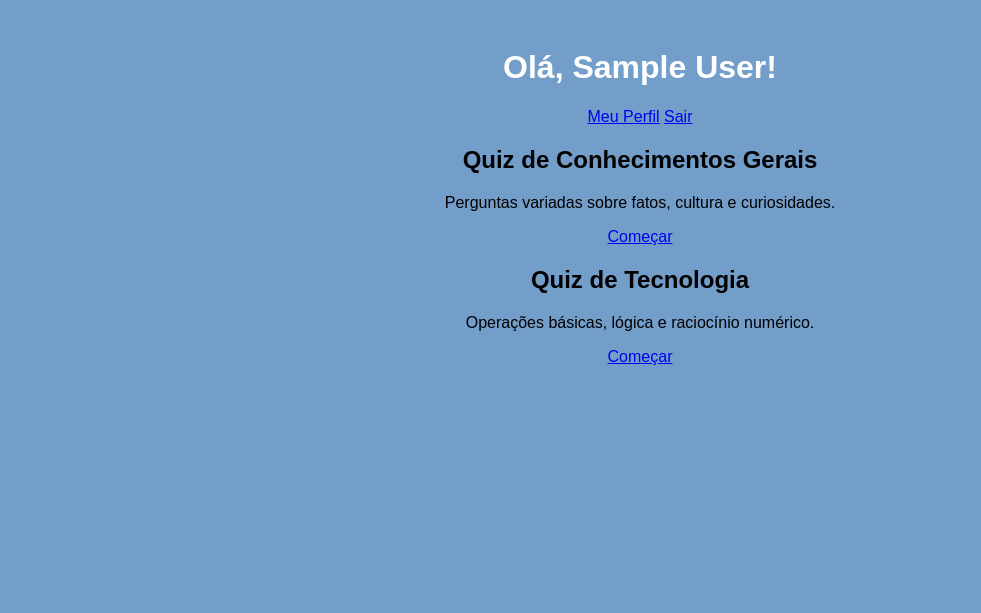
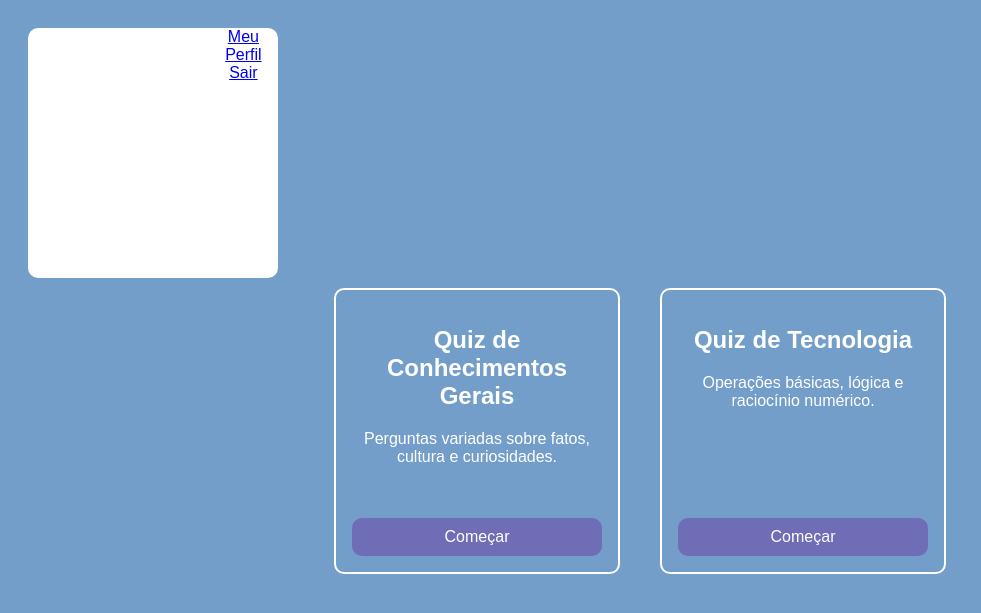
Before and after one commit to PamelaFortes/fundamentos, a PHP site: page /quiz.php in a window 1280 px wide. Shown: the top 613 px of the page, without its empty margins (0-981 px from the left). Run offline with PHP 8.4, Linux system fonts and the light colour scheme; the visitor is signed in with stand-in values (Sample User, id 1).

Commit message:
style.css alinhado
ajustar navbar na prox aula

```diff
--- a/quiz.php
+++ b/quiz.php
@@ -16,28 +16,35 @@ if (!isset($_SESSION['usuario_id'])) {
     <title>Escolha seu Quiz - Mini Projeto - Quiz</title>
 </head>
 <body>
-    <div>
+    <div class="navbar">
         <h1>Olá, <?= htmlspecialchars($_SESSION['usuario_nome'] ?? $_SESSION['usuario_email']) ?>! </h1>
-        <div>
+
+        <div id="menu">
             <a href="perfil.php">Meu Perfil</a>
             <a href="logout.php">Sair</a>
         </div>
     </div>
 
+    <div class="container-cards">
         <div class="cards">
             <div>
                 <h2> Quiz de Conhecimentos Gerais</h2>
                 <p>Perguntas variadas sobre fatos, cultura e curiosidades. </p>
-            <div>
+            </div>
+
+            <div id="start">
                     <a href="quiz_tecnologia.php">Começar</a>
             </div>
         </div>
+
         <div class="cards">
             <div>
                 <h2> Quiz de Tecnologia</h2>
                 <p>Operações básicas, lógica e raciocínio numérico. </p>
-            <div>
+            </div>
+                <div id="start">
                     <a href="quiz_tecnologia.php">Começar</a>
+                </div>
         </div>
     </div>
 </body>
--- a/quiz_tecnologia.php
+++ b/quiz_tecnologia.php
@@ -7,9 +7,9 @@
         <link rel="stylesheet" href="style.css">
     </head>
     <body>
-        <h1>Quiz de Conhecimentos Gerais</h1>
+        <h1>Quiz de Gerais de Tecnologia</h1>
 
-        <form action="resultado.php" method="POST">
+        <form action="resultado_tecnologia.php" method="POST">
             <h3>1) Qual é a capital do Brasil?</h3>
             <input type="radio" name="q1" value="a"> São Paulo <br>
             <input type="radio" name="q1" value="b"> Rio de Janeiro <br>
--- a/style.css
+++ b/style.css
@@ -36,3 +36,68 @@ button:hover {
     background-color: #000;
     color: #fff;
 }
+
+.container-cards{
+  display: flex;
+  justify-content: center;
+  gap: 20px;
+}
+
+.cards{
+    border: 2px #ffffff solid;
+    border-radius: 10px;
+    padding: 16px;
+    margin: 10px;
+    width: 250px;
+    display: flex;
+    flex-direction: column;
+    justify-content: space-between;
+    text-align: center;
+    cursor: pointer;
+    min-height: 250px;
+    transition: all 0.3s ease;
+}
+.cards a{
+    text-decoration: none;
+    color:#fff;
+}
+.cards:hover{
+    border-color:#ffffff;
+    background-color: #69339e75;
+    transform: scale(1.02);
+
+}
+
+#start{
+    background-color: #69339e75;
+    padding: 10px 20px;
+    border-radius: 10px;
+    cursor: pointer;
+    transition: background 0.8s;
+
+}
+
+#start:hover{
+    transition: all 0.3s ease;
+    background-color: #fff;
+    color: #69339e75;
+}
+
+h2{
+    color: #fff;
+}
+
+p{
+    color: #fff;
+}
+
+.navbar{
+    display: flex;
+    justify-content: center;
+    background-color: #fff;
+    border-radius: 10px;
+    height: 250px;
+    width: 250px;
+}
+
+alinhar o navbar na prox aula
```
Also changed, not shown: quiz_conhecimento.php (+5 -5 lines), resultado_tecnologia.php (added, +42 -0 lines). Lines whose indentation alone changed are shown as unchanged.
